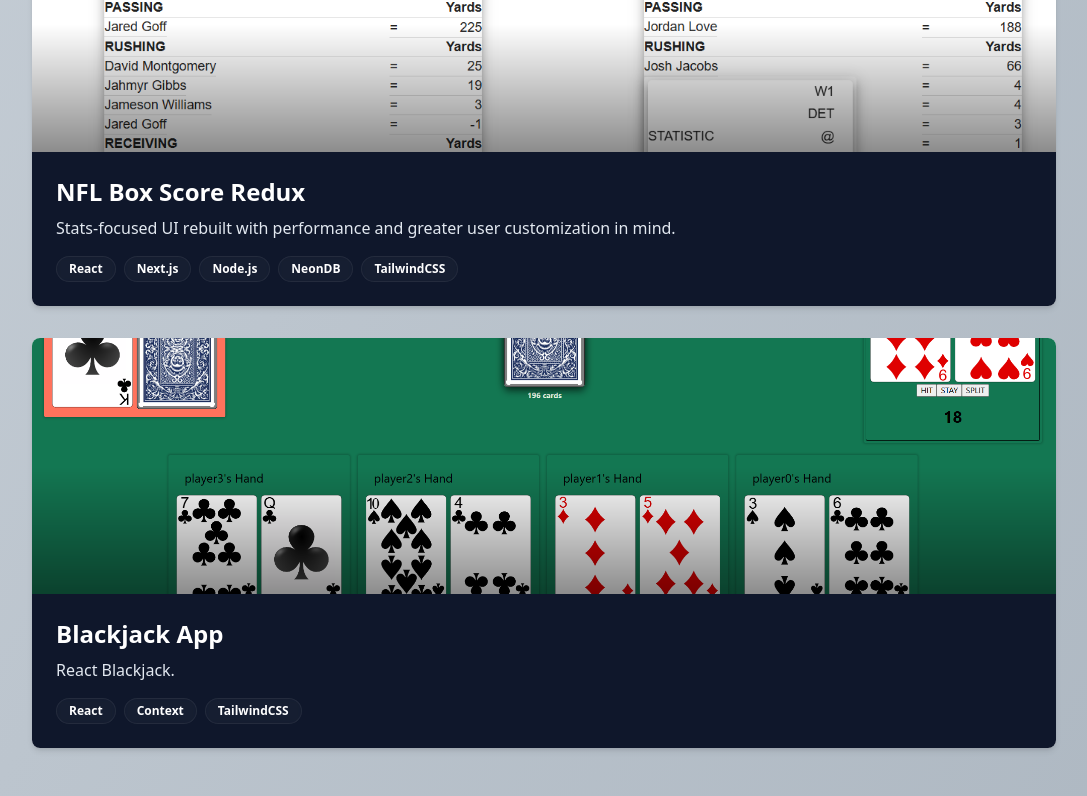
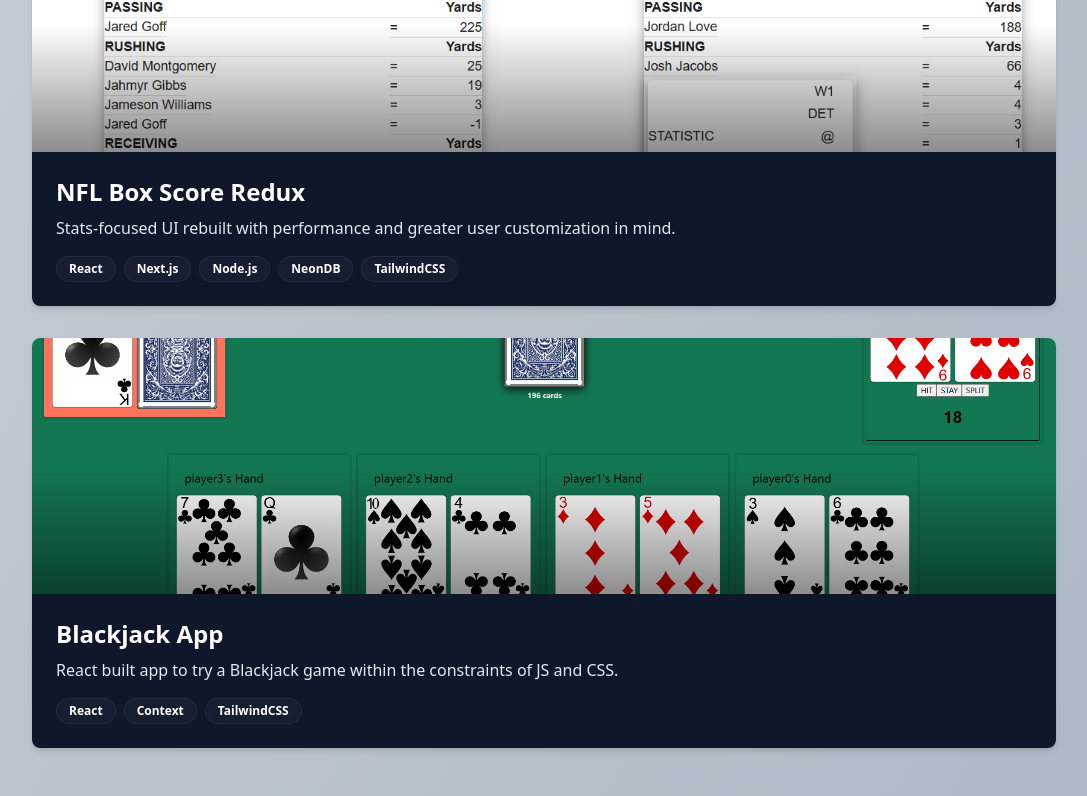
Before and after one commit to bgilross/portfolio-page, a Next.js app: page /projects in a window 1280 px wide. Shown: the part 1586-2382 px from the top of the page, without its empty margins (96-1183 px from the left). Built offline with nearby package versions, Linux system fonts and the light colour scheme.

Commit message:
update blackjack descriptions

```diff
--- a/src/app/projects/data.ts
+++ b/src/app/projects/data.ts
@@ -45,7 +45,8 @@
 	{
 		id: "blackjack",
 		title: "Blackjack App",
-		description: "React Blackjack.",
+		description:
+			"React built app to try a Blackjack game within the constraints of JS and CSS.",
 		url: "https://blackjack-eta-topaz.vercel.app/",
 		preview: "/preview img/blackjack-preview.png",
 		tech: ["React", "Context", "TailwindCSS"],
```
